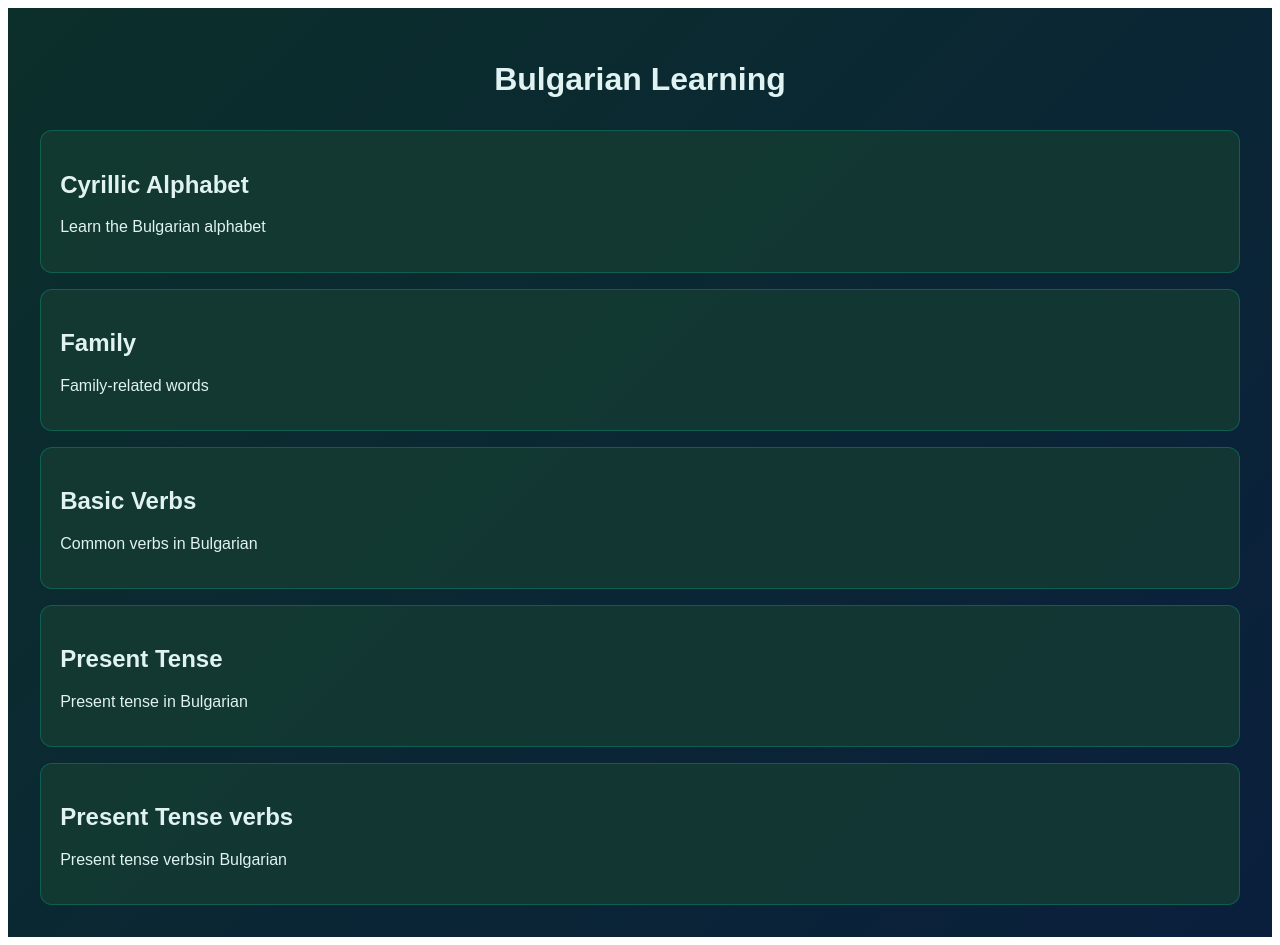
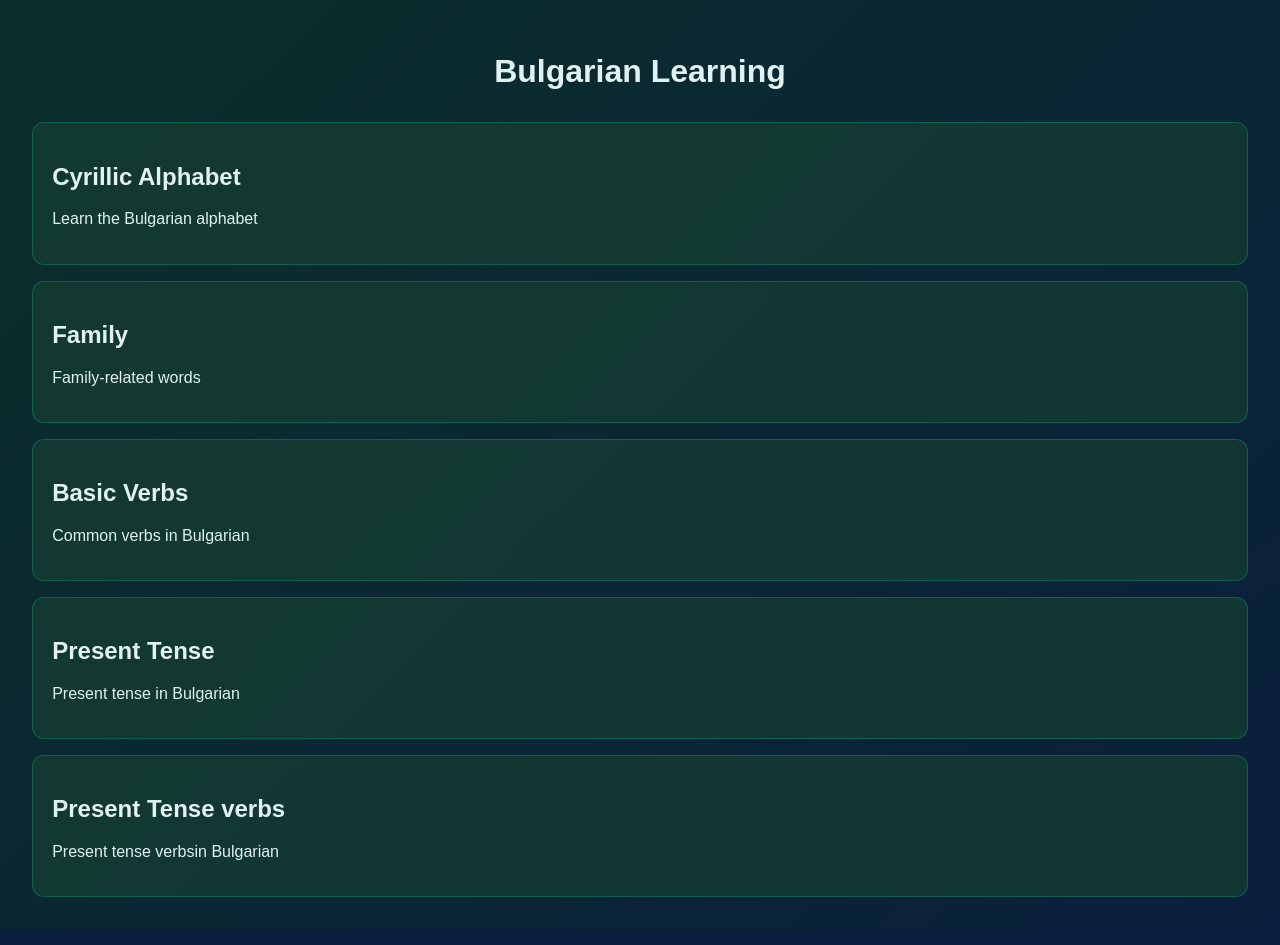
Before and after one commit to damian-tcw524/learn-bg, a Vue app: page /#/ in a window 1280 px wide. Built offline with nearby package versions, Linux system fonts and the light colour scheme.

Commit message:
removed white border
Co-authored-by: Copilot <copilot@github.com>

```diff
--- a/src/main.ts
+++ b/src/main.ts
@@ -1,6 +1,7 @@
 import { createApp } from 'vue'
 import App from './App.vue'
 import router from './router'
+import './style.css'
 
 createApp(App).use(router).mount('#app')
 
--- a/src/style.css
+++ b/src/style.css
@@ -1,4 +1,12 @@
+html,
+body,
+#app {
+  margin: 0;
+  padding: 0;
+  width: 100%;
+  min-height: 100%;
+}
+
 body {
-  margin: 0;
   background: #0a1f3d;
 }
```
